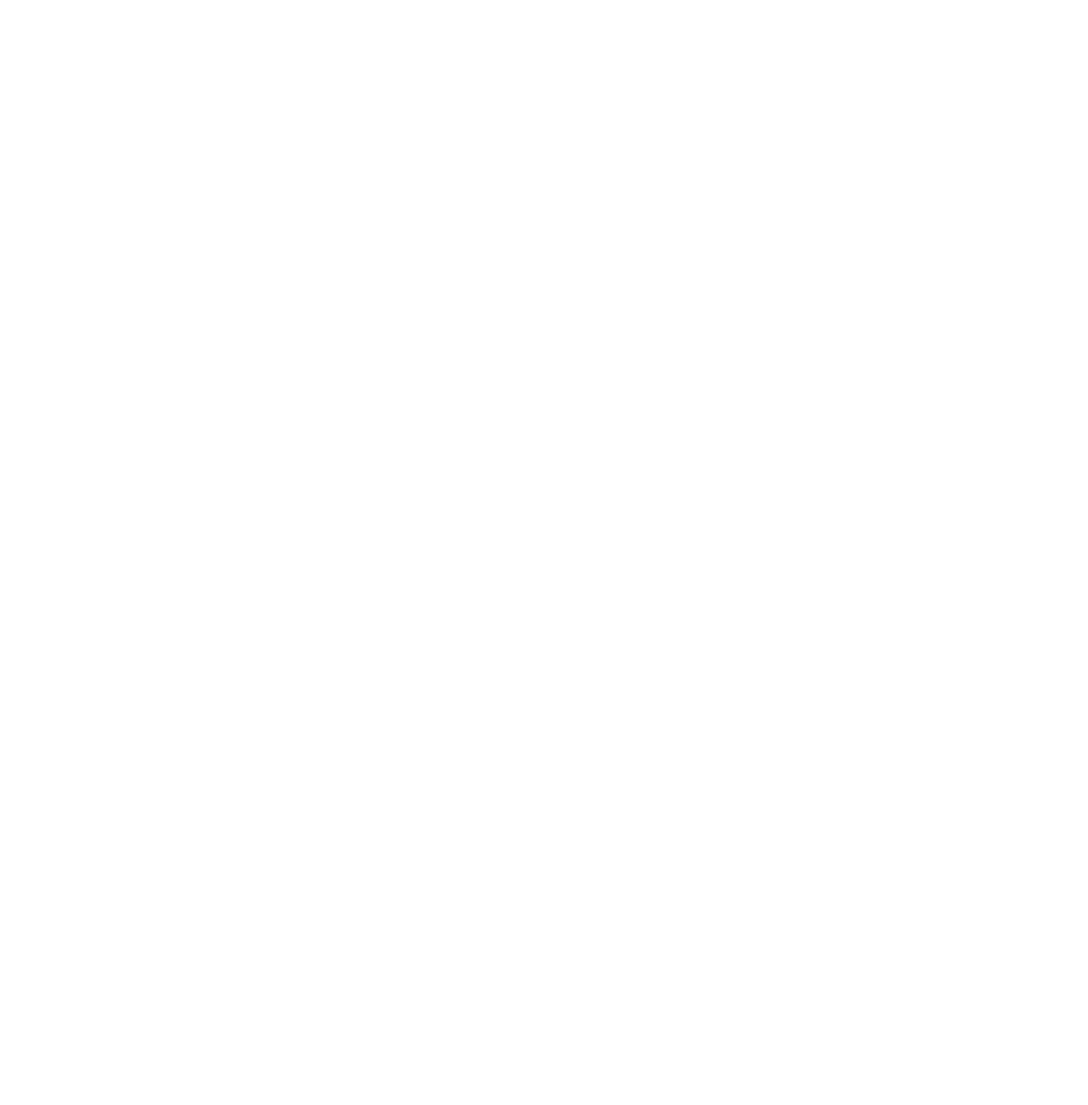
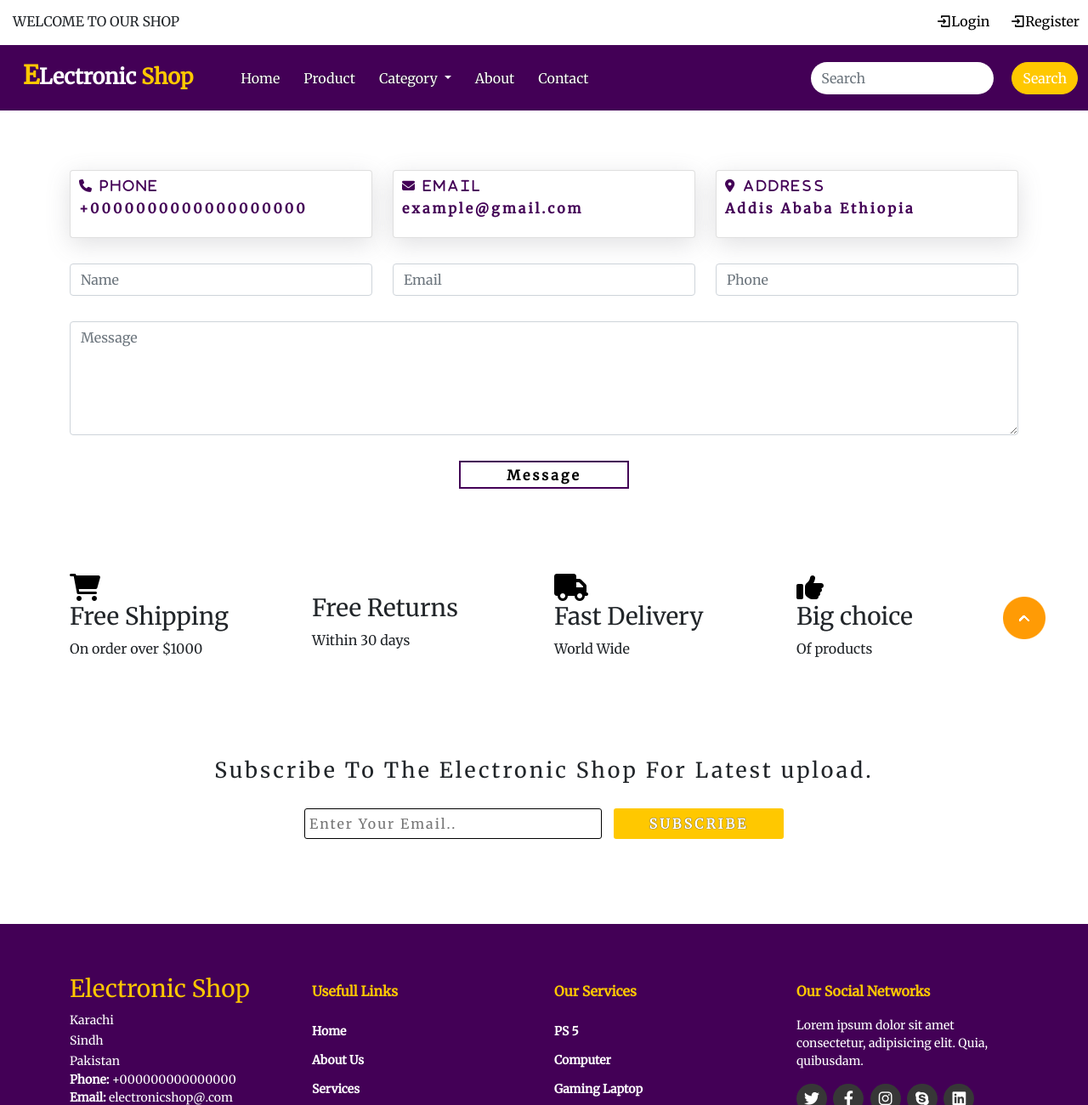
Before and after one commit to Antenehkindu/Electronics-shop-bootstrap5, a plain HTML site: page contact.html in a window 1280 px wide. Shown: the top 1300 px of the page at 85% size. Before the commit the page ends 800 px from the top, so only its background shows below. Drawn offline with nearby package versions, Linux system fonts and the light colour scheme.

Commit message:
contact page

```diff
--- a/contact.html
+++ b/contact.html
@@ -0,0 +1,231 @@
+<!DOCTYPE html>
+<html lang="en">
+    <head>
+        <meta charset="UTF-8">
+        <meta http-equiv="X-UA-Compatible" content="IE=edge">
+        <meta name="viewport" content="width=device-width, initial-scale=1.0">
+        <title>Electronic Shop</title>
+        <link rel="stylesheet" href="style.css">
+        <link rel="stylesheet" href="https://cdnjs.cloudflare.com/ajax/libs/font-awesome/6.2.0/css/all.min.css">
+        <!-- bootstrap links -->
+        <link href="https://cdn.jsdelivr.net/npm/bootstrap@5.0.2/dist/css/bootstrap.min.css" rel="stylesheet" integrity="sha384-EVSTQN3/azprG1Anm3QDgpJLIm9Nao0Yz1ztcQTwFspd3yD65VohhpuuCOmLASjC" crossorigin="anonymous">
+        <!-- bootstrap links -->
+        <!-- fonts links -->
+        <link rel="preconnect" href="https://fonts.googleapis.com">
+        <link rel="preconnect" href="https://fonts.gstatic.com" crossorigin>
+        <link href="https://fonts.googleapis.com/css2?family=Merriweather&display=swap" rel="stylesheet">
+        <!-- fonts links -->
+    </head>
+    <body>
+
+        <!-- top navbar -->
+        <div class="top-navbar">
+            <p>WELCOME TO OUR SHOP</p>
+            <div class="icons">
+                <a href="login.html"><img src="./images/register.png" alt="" width="18px">Login</a>
+                <a href="register.html"><img src="./images/register.png" alt="" width="18px">Register</a>
+            </div>
+        </div>
+        <!-- top navbar -->
+
+        <!-- navbar -->
+        <nav class="navbar navbar-expand-lg" id="navbar">
+            <div class="container-fluid">
+              <a class="navbar-brand" href="index.html" id="logo"><span id="span1">E</span>Lectronic <span>Shop</span></a>
+              <button class="navbar-toggler" type="button" data-bs-toggle="collapse" data-bs-target="#navbarSupportedContent" aria-controls="navbarSupportedContent" aria-expanded="false" aria-label="Toggle navigation">
+                <span><img src="./images/menu.png" alt="" width="30px"></span>
+              </button>
+              <div class="collapse navbar-collapse" id="navbarSupportedContent">
+                <ul class="navbar-nav me-auto mb-2 mb-lg-0">
+                  <li class="nav-item">
+                    <a class="nav-link active" aria-current="page" href="index.html">Home</a>
+                  </li>
+                  <li class="nav-item">
+                    <a class="nav-link" href="#">Product</a>
+                  </li>
+                  <li class="nav-item dropdown">
+                    <a class="nav-link dropdown-toggle" href="#" id="navbarDropdown" role="button" data-bs-toggle="dropdown" aria-expanded="false">
+                      Category
+                    </a>
+                    <ul class="dropdown-menu" aria-labelledby="navbarDropdown" style="background-color: rgb(67 0 86);">
+                      <li><a class="dropdown-item" href="#">Samrt Phone</a></li>
+                      <li><a class="dropdown-item" href="#">Mobile Phone</a></li>
+                      <li><a class="dropdown-item" href="#">Cameras</a></li>
+                      <li><a class="dropdown-item" href="#">Fridge</a></li>
+                      <li><a class="dropdown-item" href="#">AC</a></li>
+                      <li><a class="dropdown-item" href="#">Samrt Watch</a></li>
+                      <li><a class="dropdown-item" href="#">Headphone</a></li>
+                      <li><a class="dropdown-item" href="#">Laptop</a></li>
+                      <li><a class="dropdown-item" href="#">PC Moniter</a></li>
+                    </ul>
+                  </li>
+                  <li class="nav-item">
+                    <a class="nav-link" href="about.html">About</a>
+                  </li>
+                  <li class="nav-item">
+                    <a class="nav-link" href="contact.html">Contact</a>
+                  </li>
+                </ul>
+                <form class="d-flex" id="search">
+                  <input class="form-control me-2" type="search" placeholder="Search" aria-label="Search">
+                  <button class="btn btn-outline-success" type="submit">Search</button>
+                </form>
+              </div>
+            </div>
+          </nav>
+        <!-- navbar -->
+
+        <div class="container" id="contact">
+            <div class="row" style="margin-top: 50px;">
+                <div class="col-md-4 py-3 py-md-0">
+                    <div class="card">
+                        <i class="fas fa-phone"> Phone</i>
+                        <h6>+0000000000000000000</h6>
+                    </div>
+                </div>
+                <div class="col-md-4 py-3 py-md-0">
+                    <div class="card">
+                        <i class="fas fa-envelope"> Email</i>
+                        <h6>example@gmail.com</h6>
+                    </div>
+                </div>
+                <div class="col-md-4 py-3 py-md-0">
+                    <div class="card">
+                        <i class="fas fa-location-dot"> Address</i>
+                        <h6>Addis Ababa Ethiopia</h6>
+                    </div>
+                </div>
+            </div>
+            <div class="row" style="margin-top: 30px;">
+                <div class="col-md-4 py-3 py-md-0">
+                    <input type="text" class="form-control form-control" placeholder="Name">
+                </div>
+                <div class="col-md-4 py-3 py-md-0">
+                    <input type="text" class="form-control form-control" placeholder="Email">
+                </div>
+                <div class="col-md-4 py-3 py-md-0">
+                    <input type="text" class="form-control form-control" placeholder="Phone">
+                </div>
+                <div class="form-group" style="margin-top: 30px;">
+                    <textarea class="form-control" id="" rows="5" placeholder="Message"></textarea>
+                </div>
+                <div class="messagebtn text-center"><button>Message</button></div>
+            </div>
+        </div>
+
+
+        <!-- offer -->
+      <div class="container" id="offer">
+        <div class="row">
+          <div class="col-md-3 py-3 py-md-0">
+            <i class="fas fa-shopping-cart"></i>
+            <h3>Free Shipping</h3>
+            <p>On order over $1000</p>
+          </div>
+          <div class="col-md-3 py-3 py-md-0">
+            <i class="fas fa-left-rotate"></i>
+            <h3>Free Returns</h3>
+            <p>Within 30 days</p>
+          </div>
+          <div class="col-md-3 py-3 py-md-0">
+            <i class="fas fa-truck"></i>
+            <h3>Fast Delivery</h3>
+            <p>World Wide</p>
+          </div>
+          <div class="col-md-3 py-3 py-md-0">
+            <i class="fas fa-thumbs-up"></i>
+            <h3>Big choice</h3>
+            <p>Of products</p>
+          </div>
+        </div>
+        </div>
+        <!-- offer -->
+
+        <!-- newslater -->
+        <div class="container" id="newslater">
+        <h3 class="text-center">Subscribe To The Electronic Shop For Latest upload.</h3>
+        <div class="input text-center">
+          <input type="text" placeholder="Enter Your Email..">
+          <button id="subscribe">SUBSCRIBE</button>
+        </div>
+        </div>
+        <!-- newslater -->
+
+        <!-- footer -->
+        <footer id="footer">
+        <div class="footer-top">
+          <div class="container">
+            <div class="row">
+
+              <div class="col-lg-3 col-md-6 footer-contact">
+                <h3>Electronic Shop</h3>
+                <p>
+                  Karachi <br>
+                  Sindh <br>
+                  Pakistan <br>
+                </p>
+                <strong>Phone:</strong> +000000000000000 <br>
+                <strong>Email:</strong> electronicshop@.com <br>
+              </div>
+
+              <div class="col-lg-3 col-md-6 footer-links">
+                <h4>Usefull Links</h4>
+              <ul>
+                <li><a href="#">Home</a></li>
+                <li><a href="#">About Us</a></li>
+                <li><a href="#">Services</a></li>
+                <li><a href="#">Terms of service</a></li>
+                <li><a href="#">Privacy policey</a></li>
+              </ul>
+              </div>
+
+
+
+
+
+              <div class="col-lg-3 col-md-6 footer-links">
+                <h4>Our Services</h4>
+
+              <ul>
+                <li><a href="#">PS 5</a></li>
+                <li><a href="#">Computer</a></li>
+                <li><a href="#">Gaming Laptop</a></li>
+                <li><a href="#">Mobile Phone</a></li>
+                <li><a href="#">Gaming Gadget</a></li>
+              </ul>
+              </div>
+
+              <div class="col-lg-3 col-md-6 footer-links">
+                <h4>Our Social Networks</h4>
+                <p>Lorem ipsum dolor sit amet consectetur, adipisicing elit. Quia, quibusdam.</p>
+
+                <div class="socail-links mt-3">
+                  <a href="#"><i class="fab fa-twitter"></i></a>
+                  <a href="#"><i class="fab fa-facebook-f"></i></a>
+                  <a href="#"><i class="fab fa-instagram"></i></a>
+                  <a href="#"><i class="fab fa-skype"></i></a>
+                  <a href="#"><i class="fab fa-linkedin"></i></a>
+                </div>
+
+              </div>
+
+            </div>
+          </div>
+        </div>
+        <hr>
+        <div class="container py-4">
+          <div class="copyright">
+            &copy; Copyright <strong><span>Electronic Shop</span></strong>. All Rights Reserved
+          </div>
+          <div class="credits">
+            Designed by <a href="#">Anteneh kindu</a>
+          </div>
+        </div>
+        </footer>
+        <!-- footer -->
+
+
+        <a href="#" class="arrow"><i><img src="./images/arrow.png" alt=""></i></a>
+
+</body>
+</html>
--- a/style.css
+++ b/style.css
@@ -688,3 +688,44 @@ html{
     cursor: pointer;
 }
 /* about */
+
+/* contact */
+#contact{
+    margin-top: 50px;
+}
+#contact .card{
+    height: 80px;
+    margin-top: 20px;
+    box-shadow: rgba(100, 100, 111 ,0.2) 0px 7px 29px 0px;
+}
+#contact .card i{
+    margin-top: 10px;
+    margin-left: 10px;
+    font-size: 15px;
+    color: rgb(67 0 86);
+    font-weight: bold;
+    letter-spacing: 3px;
+}
+#contact .card h6{
+    margin-left: 10px;
+    margin-top: 10px;
+    letter-spacing: 3px;
+    font-weight: bold;
+    color: rgb(67 0 86);
+}
+.messagebtn button{
+    margin-top: 30px;
+    width: 200px;
+    height: 33px;
+    background: transparent;
+    border: 2px solid rgb(67 0 86);
+    font-weight: bold;
+    letter-spacing: 3px;
+    transition: 0.5s ease;
+    cursor: pointer;
+}
+.messagebtn button:hover{
+    background-color: rgb(67 0 86);
+    color: white;
+}
+/* contact */
```
